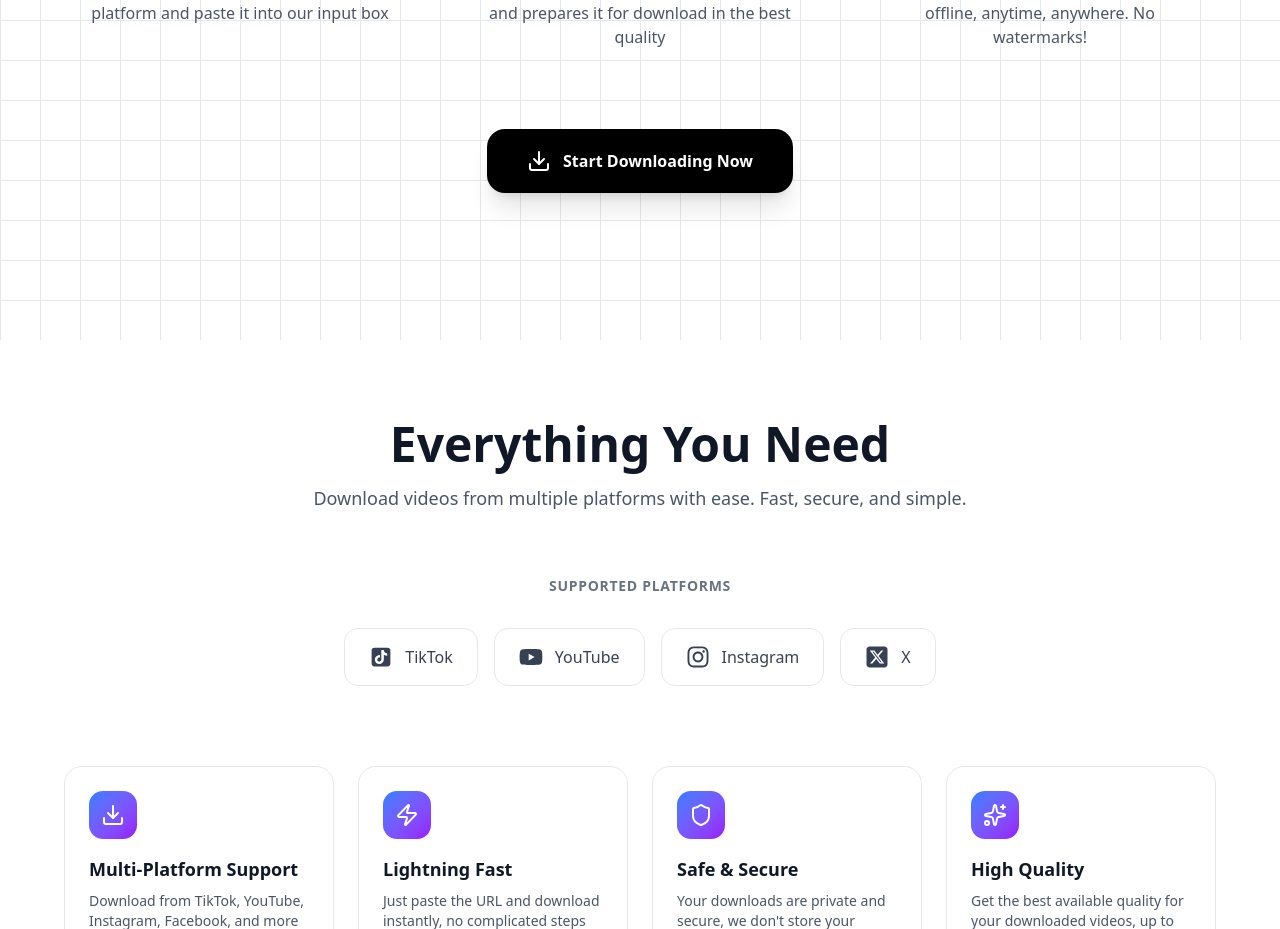
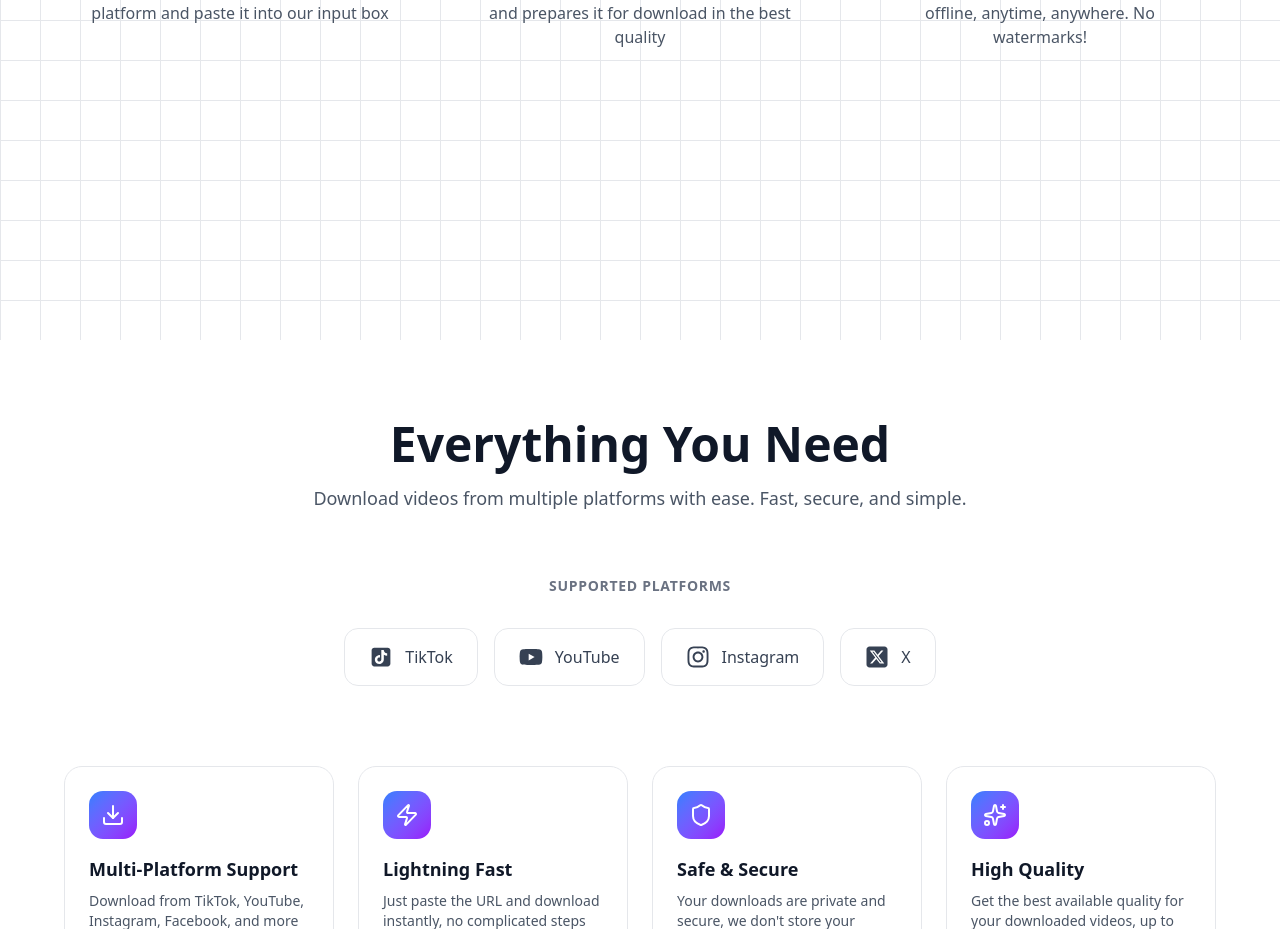
Before and after one commit to afganirw07/Social-Media-Downloader, a Next.js app: page / in a window 1280 px wide. Shown: the part 1260-2189 px from the top of the page. Built offline with nearby package versions, Linux system fonts and the light colour scheme.

Commit message:
feat: add "How It Works" section component to display download steps.

```diff
--- a/components/sections/how-it-works.tsx
+++ b/components/sections/how-it-works.tsx
@@ -50,17 +50,6 @@ export default function HowItWorks() {
             />
           ))}
         </div>
-
-        {/* CTA */}
-        <div className="text-center">
-          <a href="#home"
-            className="inline-flex items-center gap-3 px-10 py-5 bg-black text-white font-bold rounded-2xl hover:bg-gray-800 transition-all duration-300 shadow-xl hover:shadow-2xl hover:-translate-y-1"
-          >
-            <Download className="w-6 h-6" />
-            Start Downloading Now
-          </a>
-        </div>
-
       </div>
     </div>
   )
```
